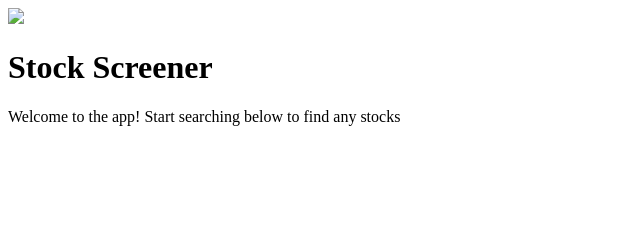
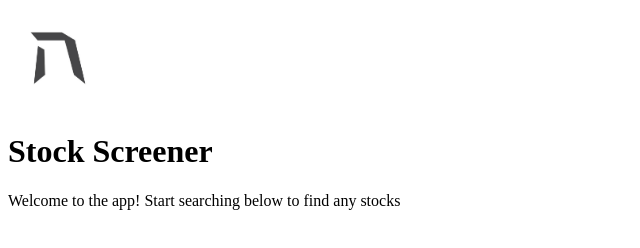
Before and after one commit to skoosm990/se100, a plain HTML site: page stockscreener.html in a window 1280 px wide. Shown: the whole page, without its empty margins (0-640 px from the left). Drawn offline with Linux system fonts and the light colour scheme.

Commit message:
Exercise 4

```diff
--- a/stockscreener.html
+++ b/stockscreener.html
@@ -7,7 +7,8 @@
 
 <body>
 
-    <img src="./assets/logos/Heicoders-Academy-Logo.jpeg"/>
+    <img src="./assets/logos/Heicoders-Academy-Logo.jpeg" width="100" alt = "logo image" />
+
     <h1>Stock Screener</h1>
     <p>Welcome to the app! Start searching below to find any stocks</p>
 
```
Also changed, not shown: assets/logos/Heicoders-Academy-Logo.jpeg (added).
